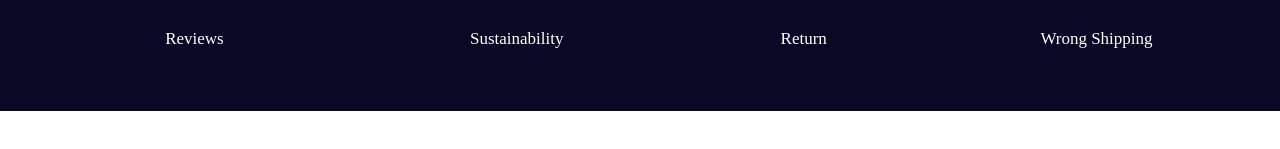
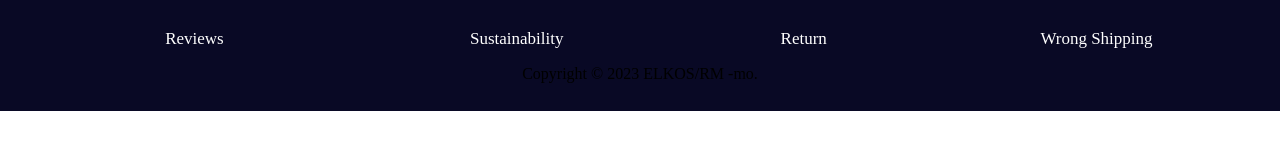
Before and after one commit to demetgas/skz-shop, a React (Create React App) app: page /cart in a window 1280 px wide. Shown: the part 509-658 px from the top of the page. Built offline with nearby package versions, Linux system fonts and the light colour scheme; no server answers.

Commit message:
Update footer.jsx

```diff
--- a/src/components/footer.jsx
+++ b/src/components/footer.jsx
@@ -38,6 +38,7 @@ export const Footer = () => {
           <li className="listItems">Wrong Shipping</li>
         </ul>
       </div>
+      <div className="fText">Copyright © 2023 ELKOS/RM -mo. </div>
     </div>
   );
 };
```
